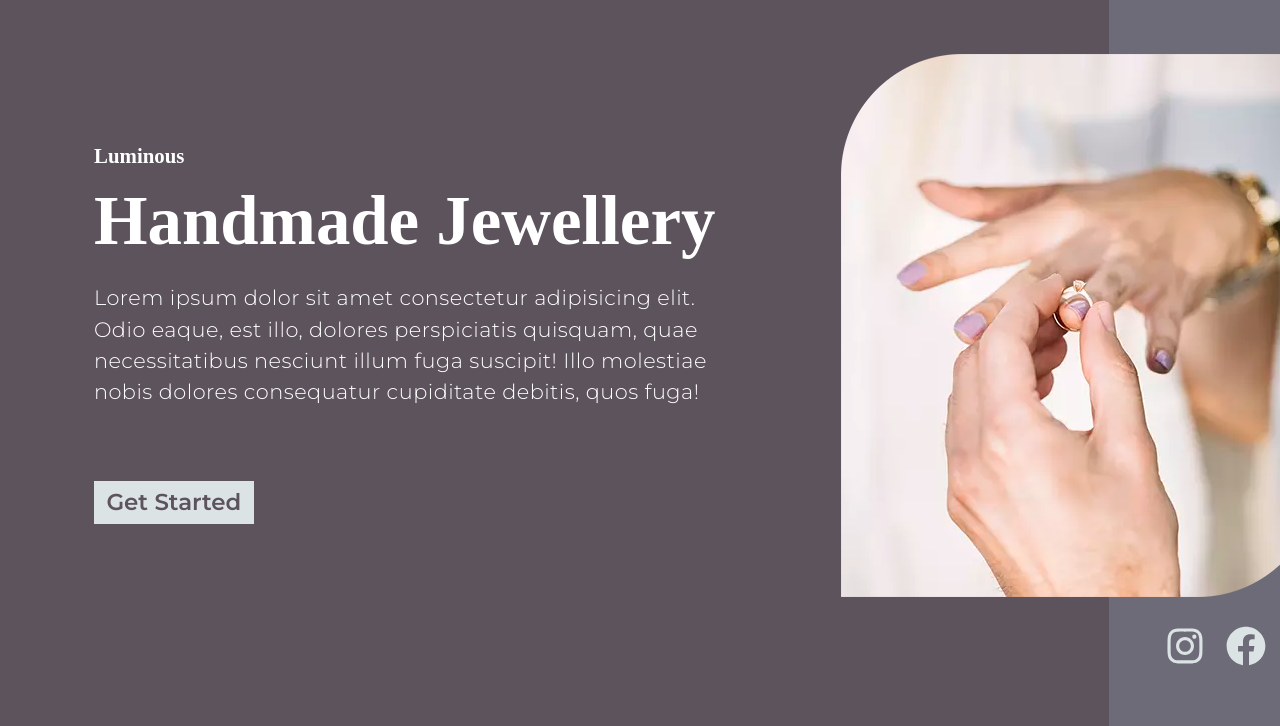
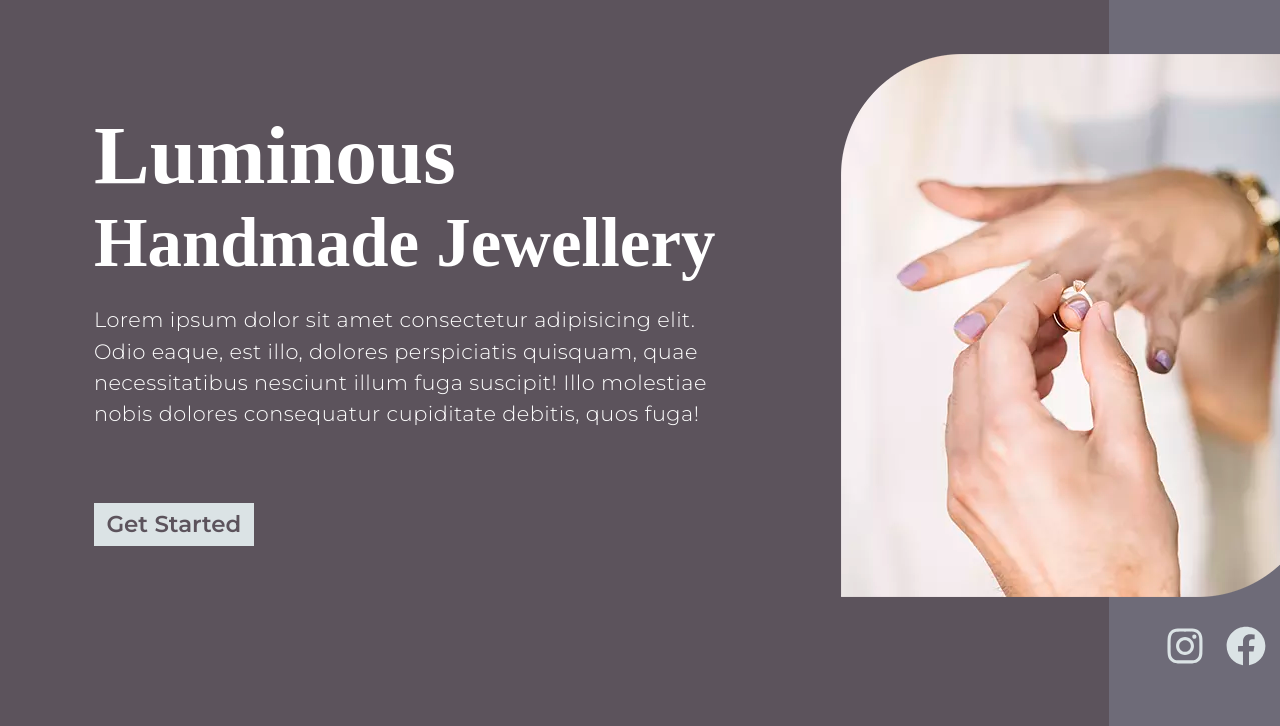
Before and after one commit to thisisaj1999/jewellery_landingPage, a website built with Parcel: page index.html in a window 1280 px wide. Shown: the part 74-800 px from the top of the page. Built offline with nearby package versions, Linux system fonts and the light colour scheme.

```diff
--- a/css/style.css
+++ b/css/style.css
@@ -14,8 +14,8 @@
   font-size: 65.2%;
 }
 
-h1,
-h2 {
+h2,
+h3 {
   margin: 0;
   font-size: 6.6rem;
   color: #fff;
@@ -152,8 +152,8 @@
   margin-bottom: 7rem;
 }
 
-.content > h1 {
-  font-size: 7.6rem;
+.content__heading > h2 {
+  font-size: 8rem;
 }
 
 .content > p {
--- a/index.html
+++ b/index.html
@@ -4,6 +4,15 @@
     <meta charset="UTF-8" />
     <meta http-equiv="X-UA-Compatible" content="IE=edge" />
     <meta name="viewport" content="width=device-width, initial-scale=1.0" />
+    <meta
+      name="description"
+      content="Find handmade jewellery which boosts your personality. New stock available go and check out hurry, before SALE ends."
+    />
+    <meta property="og:title" content="Luminous..." />
+    <meta property="og:description" content="Luminous Handmade Jewellery..." />
+    <meta property="og:type" content="website" />
+    <meta property="og:image" content="http://" />
+    <meta property="og:url" content="https://luminousjewellerystore.com" />
     <title>Jewellery - A Beauty Enhancing Store</title>
     <link rel="preconnect" href="https://fonts.googleapis.com" />
     <link rel="preconnect" href="https://fonts.gstatic.com" crossorigin />
@@ -16,7 +25,7 @@
     <link rel="stylesheet" href="https://unpkg.com/aos@next/dist/aos.css" />
   </head>
   <body>
-    <section class="container">
+    <div class="container">
       <header class="grid grid--1x3 navBar">
         <img class="logo" src="images/logo.png" alt="landing page logo" />
         <div class="navBar__content">
@@ -40,9 +49,9 @@
       <section class="grid grid--1x2 hero">
         <div class="hero__content">
           <div class="content">
-            <header data-aos="zoom-in-up">
-              <h1>Luminous</h1>
-              <h2>Handmade Jewellery</h2>
+            <header class="content__heading" data-aos="zoom-in-up">
+              <h2>Luminous</h2>
+              <h3>Handmade Jewellery</h3>
             </header>
             <p data-aos="fade-right">
               Lorem ipsum dolor sit amet consectetur adipisicing elit. Odio
@@ -77,8 +86,7 @@
           </div>
         </div>
       </footer>
-    </section>
-
+    </div>
     <script src="https://unpkg.com/aos@next/dist/aos.js"></script>
     <script>
       AOS.init();
```
Also changed, not shown: package.json (added, +15 -0 lines), 3 other files.
